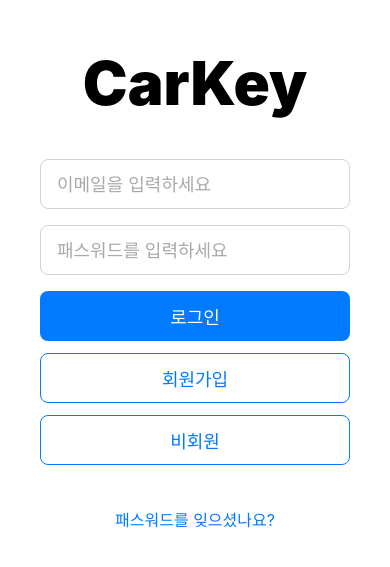
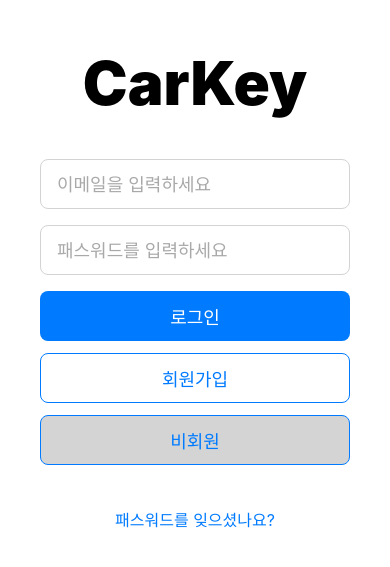
Before and after one commit to wannabefrontdeveloper/CarKey, a React Native app: screen /Login in a window 390 px wide. Shown: the part 133-700 px from the top of the page. Built offline with nearby package versions, Linux system fonts and the light colour scheme.

Commit message:
디자인변경 비회원 버튼 디자인 변경

```diff
--- a/Components/Login.js
+++ b/Components/Login.js
@@ -98,7 +98,7 @@
   guestButton: {
     width: '100%',
     height: 50,
-    backgroundColor: 'transparent',
+    backgroundColor: '#d3d3d4f4',
     borderColor: '#007bff',
     borderWidth: 1,
     justifyContent: 'center',
```
